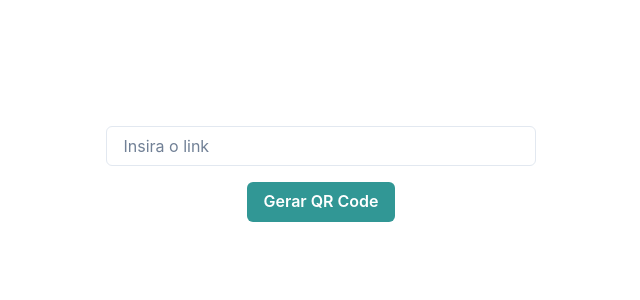
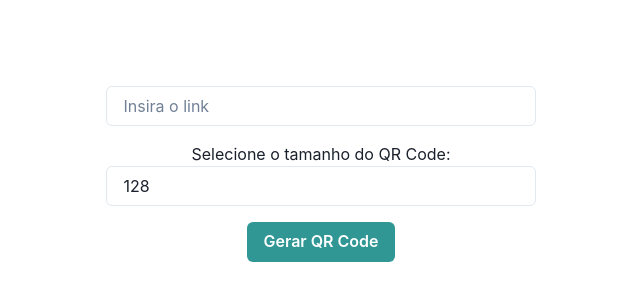
Before and after one commit to Dev-Tec-Org/cartoes-online, a React (Create React App) app: page /generation-qrCode in a window 1280 px wide. Shown: the part 226-526 px from the top of the page, without its empty margins (319-959 px from the left). Built offline with nearby package versions, Linux system fonts and the light colour scheme.

Commit message:
Adicionado campo para alterar o tamanho do qrcode

```diff
--- a/src/GenerationQrCode/index.tsx
+++ b/src/GenerationQrCode/index.tsx
@@ -1,11 +1,12 @@
 import React, { useState } from 'react';
-import { Box, Input, Button, Center, Link } from '@chakra-ui/react';
+import { Box, Input, Button, Center, Link, Text } from '@chakra-ui/react';
 import QRCode from 'qrcode.react';
 import html2canvas from 'html2canvas';
 
 function GenerationQrCode() {
     const [link, setLink] = useState('');
     const [qrCodeData, setQrCodeData] = useState('');
+    const [qrCodeSize, setQrCodeSize] = useState(128);
 
     const generateQRCode = () => {
         setQrCodeData(link);
@@ -31,12 +32,19 @@ function GenerationQrCode() {
                     onChange={(e) => setLink(e.target.value)}
                     mb={4}
                 />
+                <Text>Selecione o tamanho do QR Code:</Text>
+                <Input
+                    type="number"
+                    value={qrCodeSize}
+                    onChange={(e) => setQrCodeSize(parseInt(e.target.value))}
+                    mb={4}
+                />
                 <Button colorScheme="teal" onClick={generateQRCode}>
                     Gerar QR Code
                 </Button>
                 {qrCodeData && (
                     <Box mt={4}>
-                        <QRCode id="qrcode" value={qrCodeData} />
+                        <QRCode id="qrcode" value={qrCodeData} size={qrCodeSize} />
                     </Box>
                 )}
                 {qrCodeData && (
```
